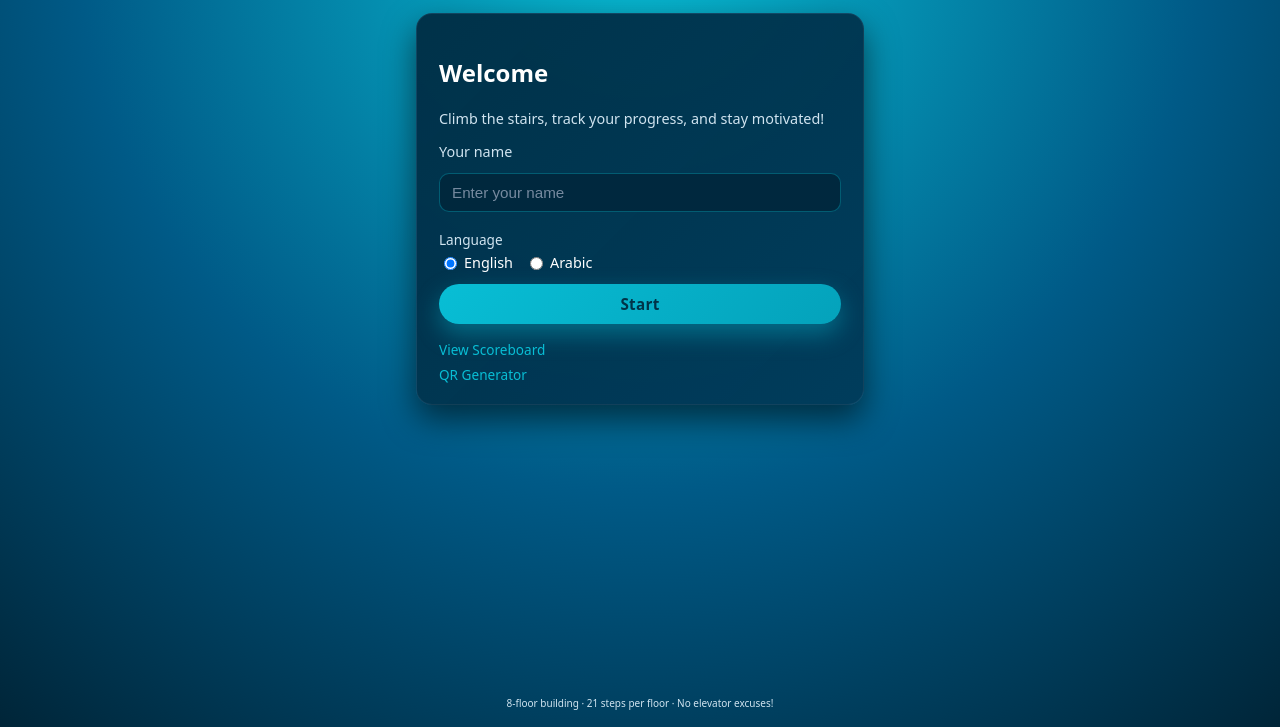
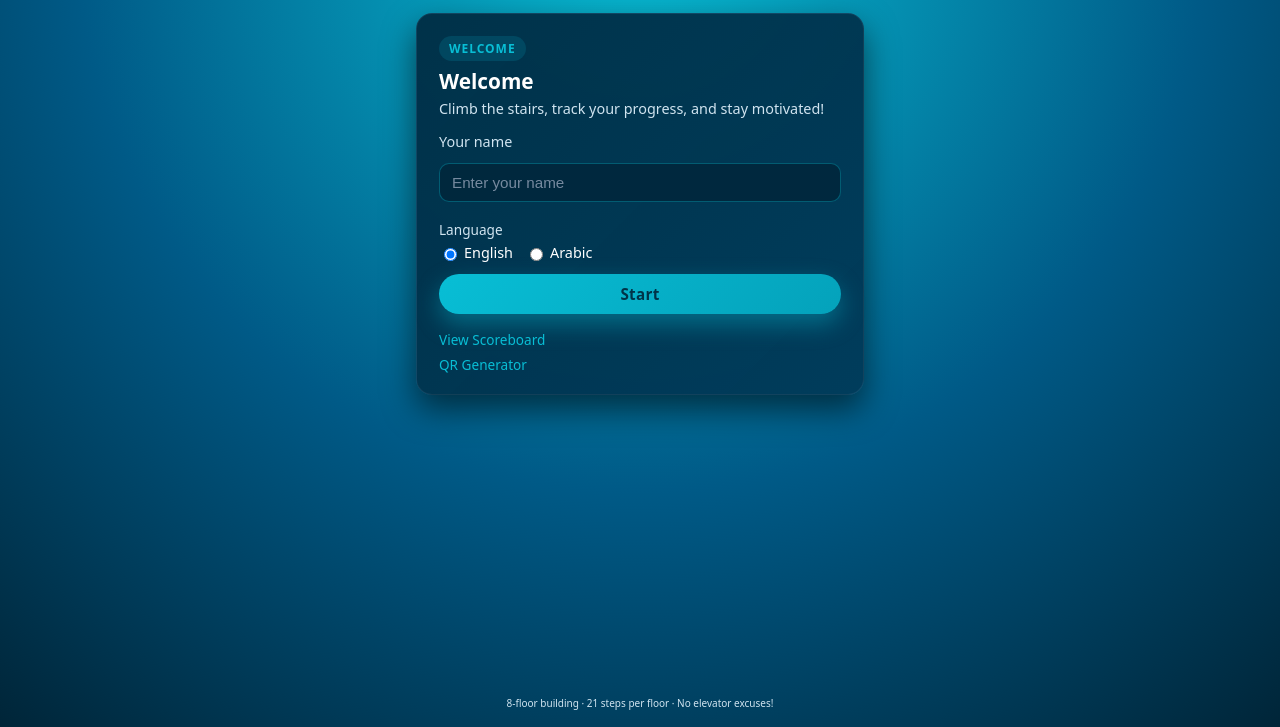
Before and after one commit to tsalaht/Stairs-Motivation-2, a plain HTML site: page index.html in a window 1280 px wide. Shown: the part 73-800 px from the top of the page. Drawn offline with Linux system fonts and the light colour scheme.

Commit message:
fix some issues

```diff
--- a/css/style.css
+++ b/css/style.css
@@ -66,6 +66,28 @@
     text-align: center;
     font-size: 1.25rem;
     letter-spacing: 0.03em;
+  }
+
+  /* Game-like badge & title on home */
+  .game-badge {
+    display: inline-flex;
+    align-items: center;
+    padding: 4px 10px;
+    border-radius: 999px;
+    background: rgba(8, 190, 213, 0.15);
+    color: var(--accent);
+    font-size: 0.75rem;
+    font-weight: 600;
+    letter-spacing: 0.08em;
+    text-transform: uppercase;
+    margin-bottom: 6px;
+  }
+
+  .game-title {
+    font-size: 1.3rem;
+    font-weight: 700;
+    margin-top: 0;
+    margin-bottom: 4px;
   }
 
   .app-footer {
--- a/index.html
+++ b/index.html
@@ -14,7 +14,8 @@
     </header>
 
     <main class="card">
-      <h2 data-i18n-key="welcome_title">Welcome</h2>
+      <div class="game-badge" data-i18n-key="welcome_title">Stair Climb Challenge</div>
+      <h2 class="game-title" data-i18n-key="welcome_title">Welcome</h2>
       <p class="description" data-i18n-key="welcome_subtitle">
         Climb the stairs, track your progress, and stay motivated!
       </p>
@@ -46,7 +47,7 @@
         </div>
 
         <button type="submit" class="btn primary-btn" data-i18n-key="btn_start">
-          Start
+          Start Game
         </button>
       </form>
 
@@ -92,13 +93,22 @@
       window.location.href = 'scanner.html';
     });
 
-    // Initialize language from saved state
+    // Initialize language & name from saved state
     (function initLangFromStorage() {
       const saved = JSON.parse(localStorage.getItem('stairApp') || '{}');
       const lang = saved.lang || 'en';
       const radio = document.querySelector(`input[name="language"][value="${lang}"]`);
       if (radio) radio.checked = true;
       setLanguage(lang);
+
+      // Pre-fill username, and if it exists, auto-start the game after a short delay
+      if (saved.userName) {
+        const nameInput = document.getElementById('username');
+        nameInput.value = saved.userName;
+        setTimeout(() => {
+          window.location.href = 'scanner.html';
+        }, 800);
+      }
     })();
 
     // Toggle language via header button
```
Also changed, not shown: js/scanner.js (+9 -0 lines), result.html (+18 -0 lines).
